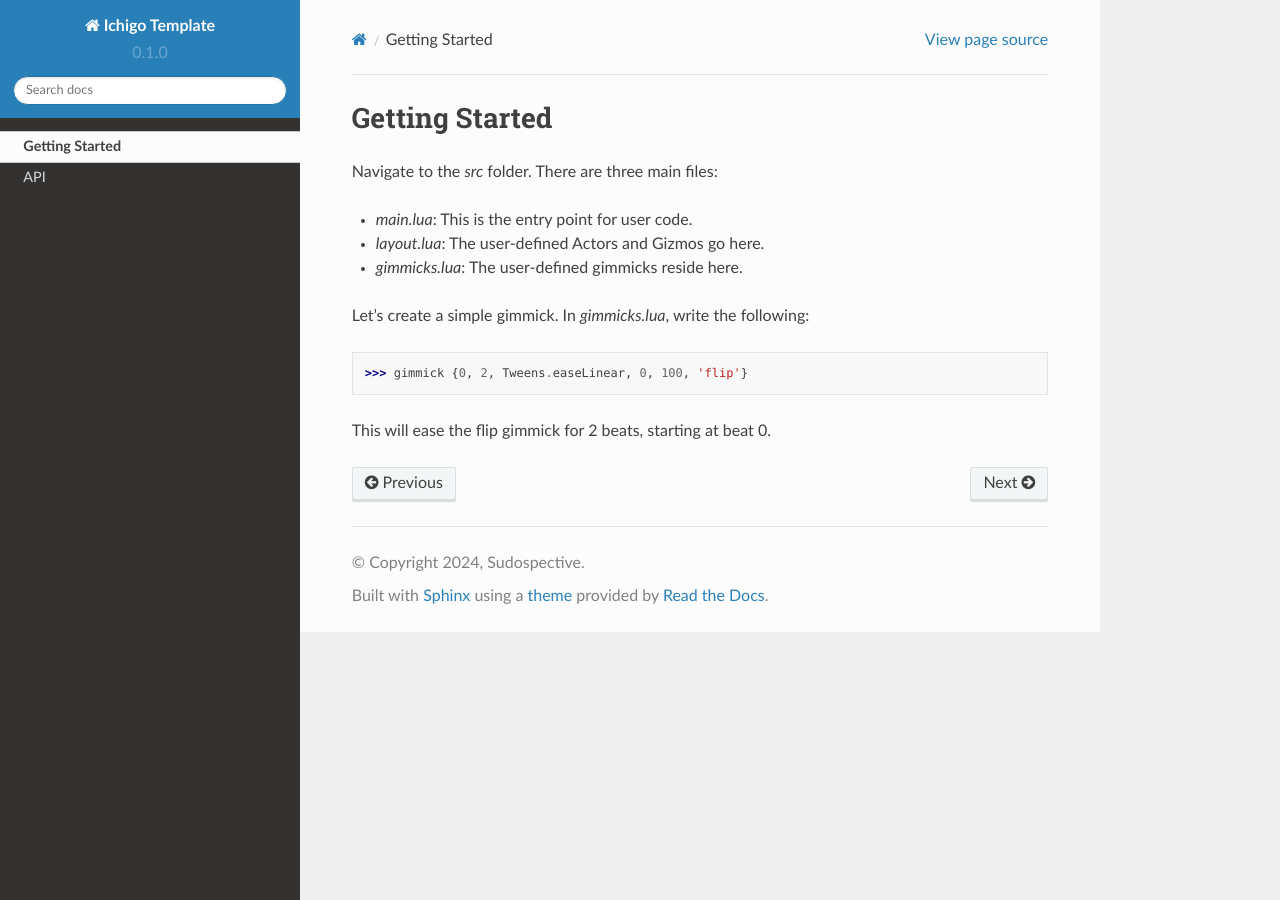
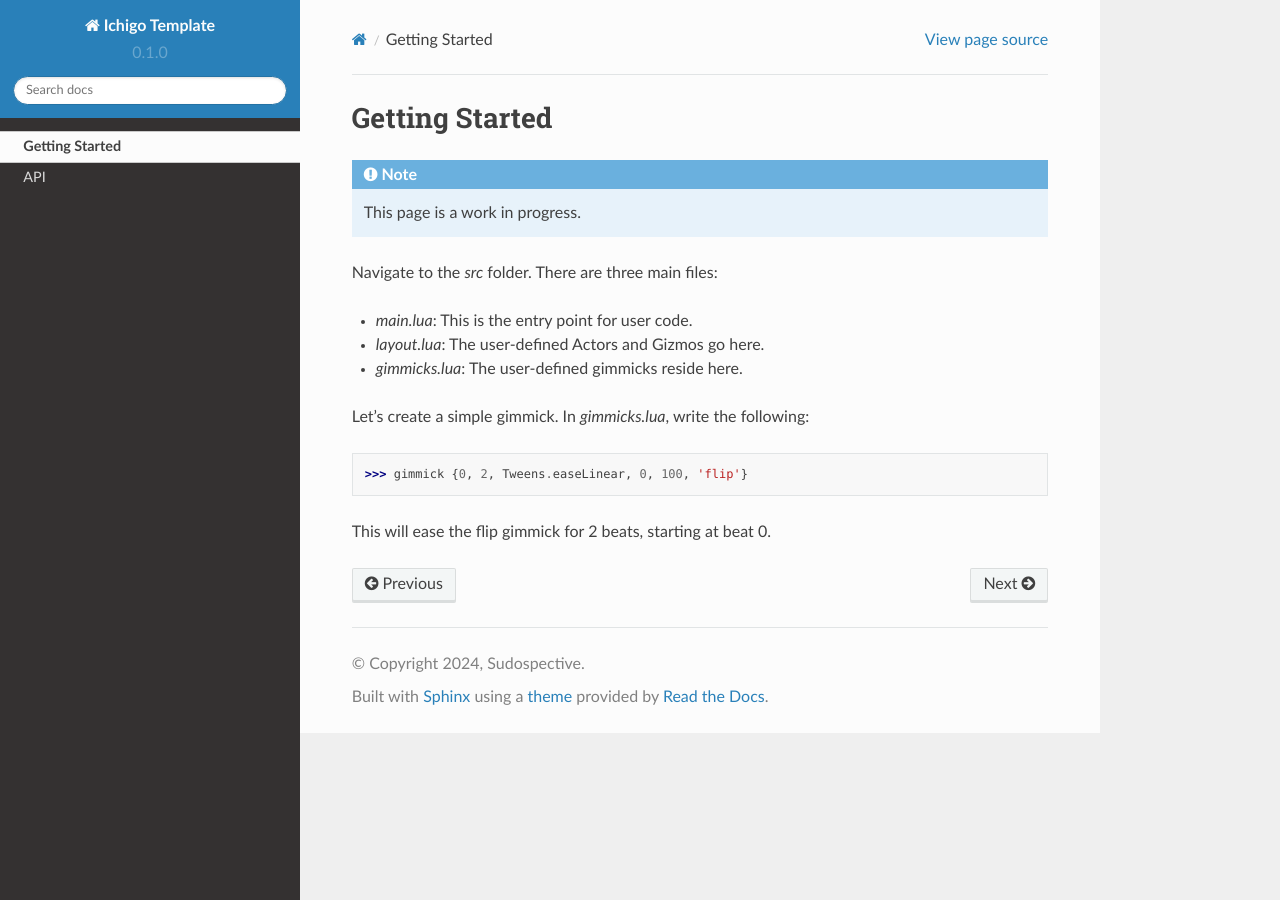
Before and after one commit to Sudospective/ichigo-docs, a Sphinx documentation site: the page built from docs/source/getting-started.rst, in a window 1280 px wide. Built offline with Sphinx 7.4.7 and the Read the Docs theme 2.0.0, drawn with Linux system fonts in a browser that asks for light colours.

Commit message:
Update getting-started.rst

```diff
--- a/docs/source/getting-started.rst
+++ b/docs/source/getting-started.rst
@@ -1,5 +1,9 @@
 Getting Started
 ===============
+
+.. note::
+
+   This page is a work in progress.
 
 Navigate to the `src` folder. There are three main files:
 
```
